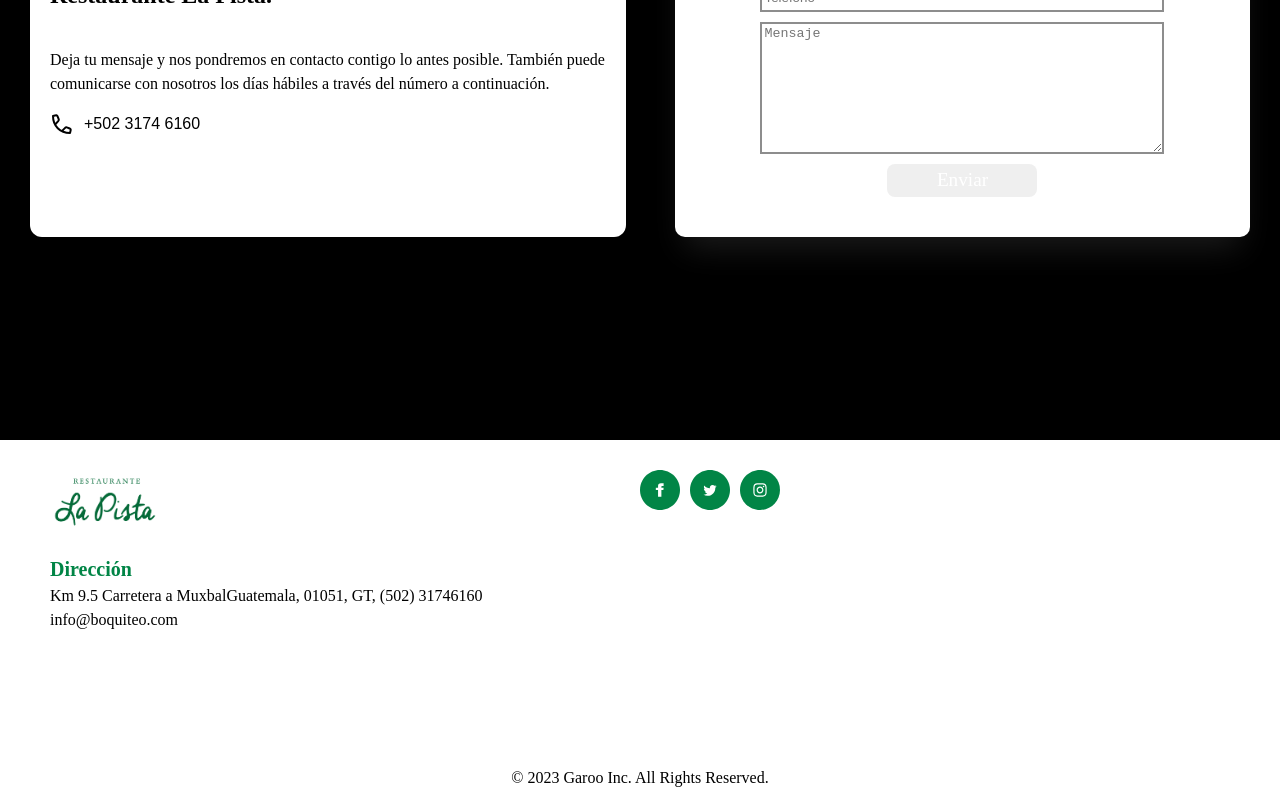
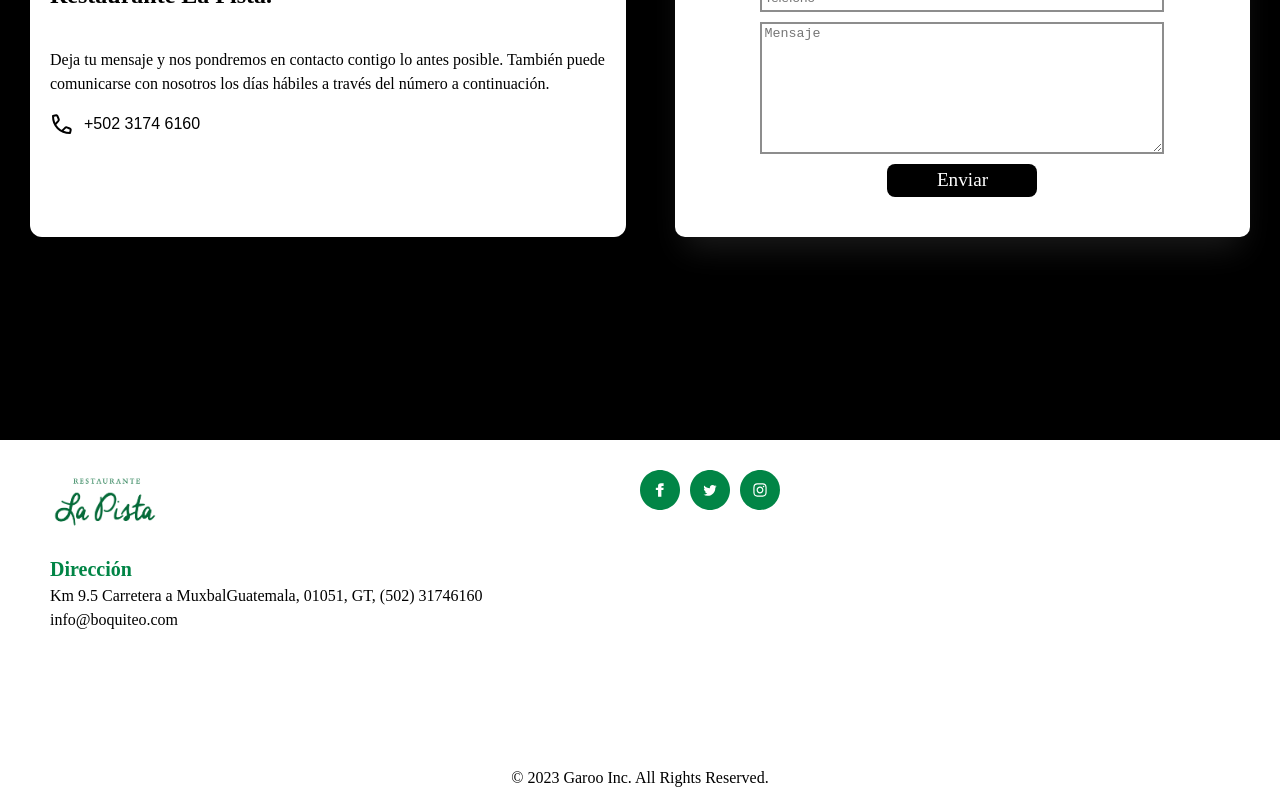
Before and after one commit to GarooInc/LaPista, a React (Vite) app: page / in a window 1280 px wide. Shown: the part 4390-5190 px from the top of the page. Built offline with nearby package versions, Linux system fonts and the light colour scheme.

Commit message:
Update Contact.jsx

```diff
--- a/src/components/Contact/Contact.jsx
+++ b/src/components/Contact/Contact.jsx
@@ -29,7 +29,7 @@ const Contact = () => {
                             placeholder="Mensaje"
                             name="message"
                         />
-                        <Button text="Enviar" colortext="#fff"/>
+                        <Button text="Enviar" backgroundcolor="#000" colortext="#fff"/>
                     </form>
                 </div>
             </div>
```
